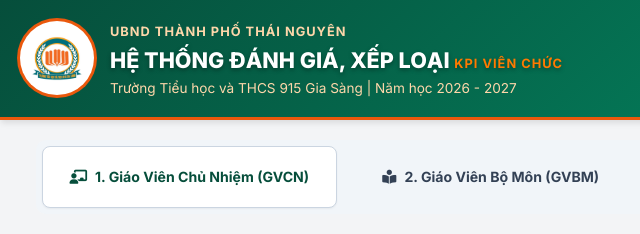
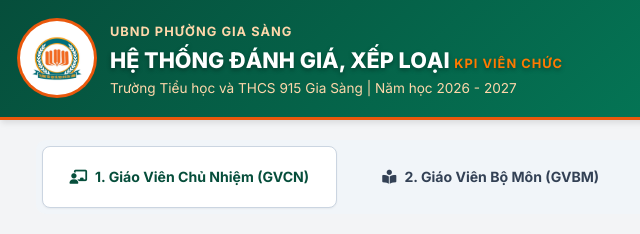
Before and after one commit to thutra915gs/danhgiakpi915_demo2, a plain HTML site: page index.html in a window 1280 px wide. Shown: the top 234 px of the page, 0-640 px from the left. Drawn offline with Linux system fonts and the light colour scheme.

Commit message:
Update header text from 'THÀNH PHỐ' to 'PHƯỜNG GIA SÀNG'

```diff
--- a/index.html
+++ b/index.html
@@ -851,7 +851,7 @@
           <img id="schoolLogoImg" src="LOGO OK.jpg" alt="Logo Trường Tiểu học và THCS 915 Gia Sàng" onerror="detectSchoolLogo(this)" />
         </div>
         <div class="brand-text">
-          <span>UBND THÀNH PHỐ THÁI NGUYÊN</span>
+          <span>UBND PHƯỜNG GIA SÀNG </span>
           <h1>HỆ THỐNG ĐÁNH GIÁ, XẾP LOẠI <span>KPI VIÊN CHỨC</span></h1>
           <p>Trường Tiểu học và THCS 915 Gia Sàng | Năm học 2026 - 2027</p>
         </div>
@@ -895,7 +895,7 @@
       <table style="width: 100%; border: none; margin-bottom: 16px;">
         <tr style="border: none;">
           <td style="width: 45%; border: none; text-align: center; vertical-align: top;">
-            <strong>UBND THÀNH PHỐ THÁI NGUYÊN</strong><br>
+            <strong>UBND PHƯỜNG GIA SÀNG </strong><br>
             <strong>TRƯỜNG TIỂU HỌC VÀ THCS 915 GIA SÀNG</strong><br>
             <span style="font-size: 0.85em;">Số: ...../QĐ-TH&THCS915</span>
             <div style="width: 100px; height: 1px; background: black; margin: 3px auto;"></div>
```
